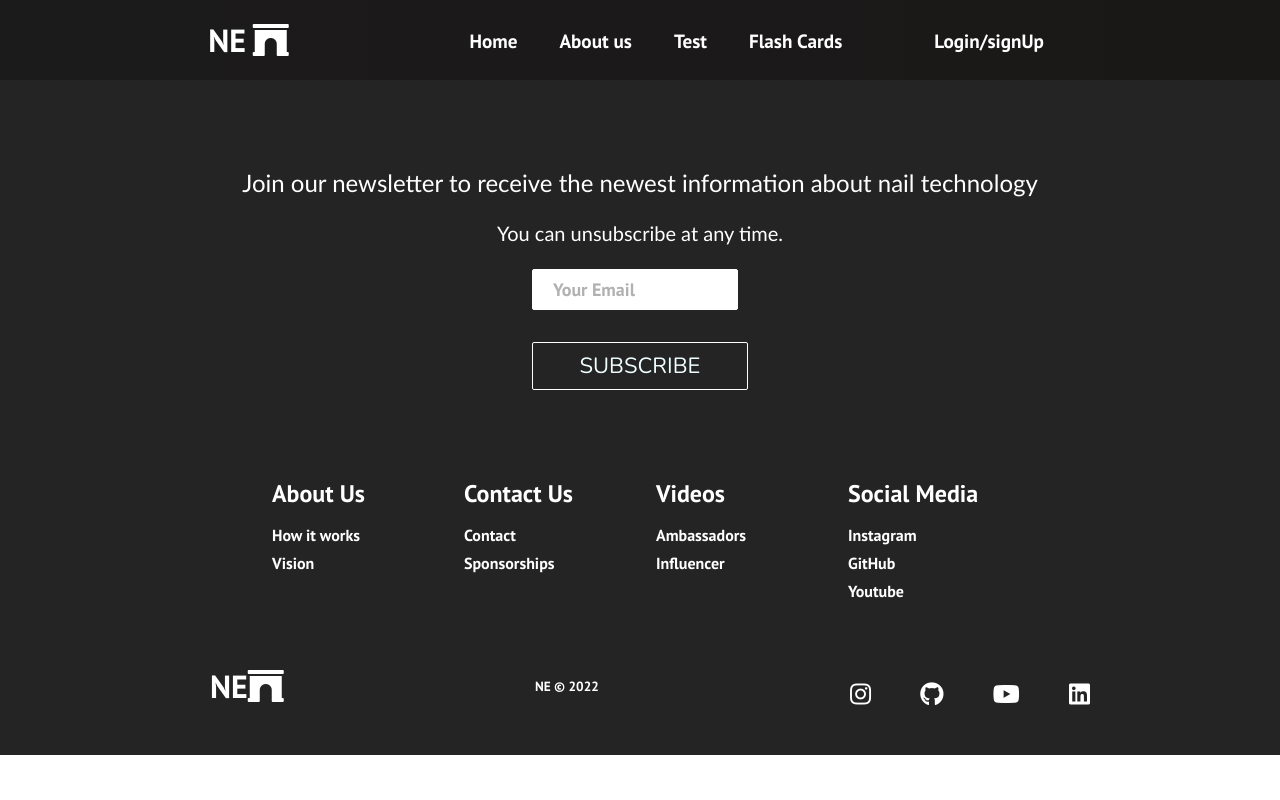
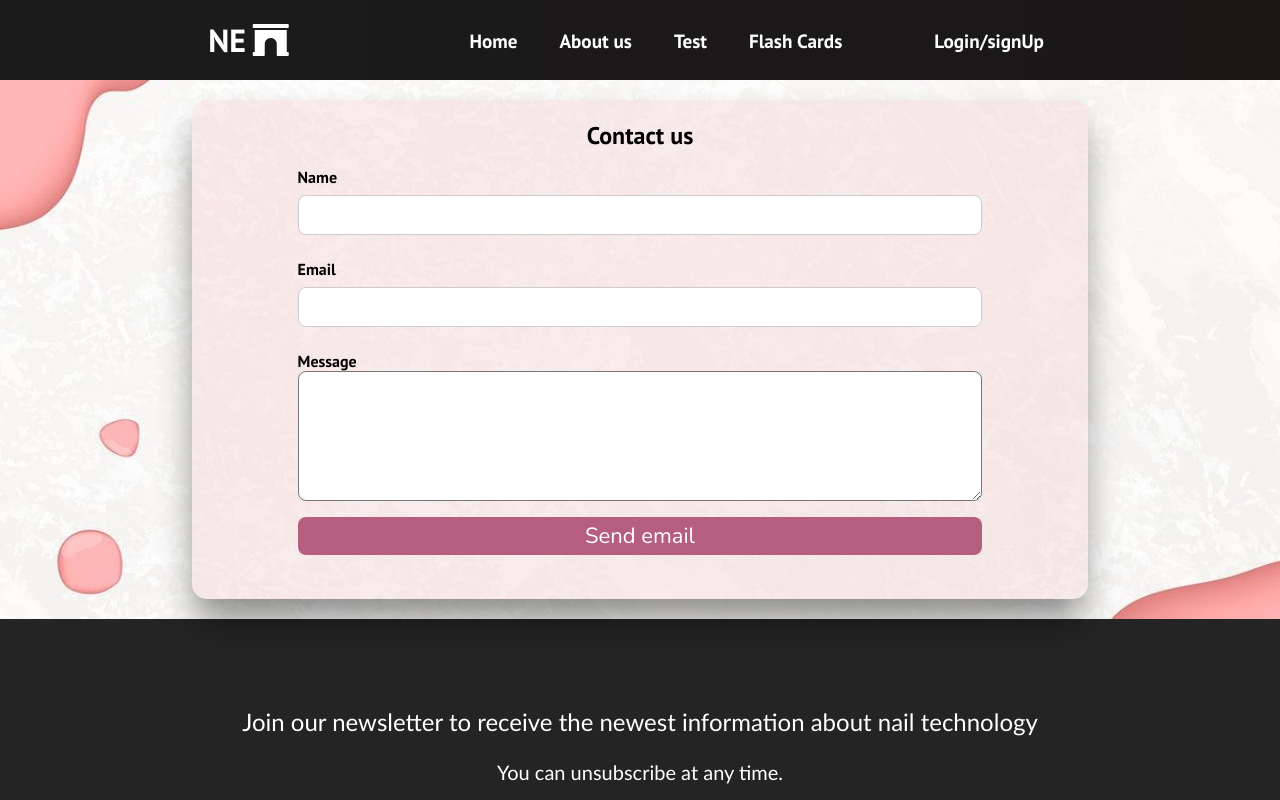
Before and after one commit to olenarostotskyy/react_nail_quiz_practice, a React (Create React App) app: page /contact in a window 1280 px wide. Shown: the top 800 px of the page. Built offline with nearby package versions, Linux system fonts and the light colour scheme; a web font is replaced by a local one.

Commit message:
contact us component

```diff
--- a/package.json
+++ b/package.json
@@ -13,6 +13,7 @@
     "axios": "^0.27.2",
     "bootstrap": "^5.2.0",
     "cors": "^2.8.5",
+    "emailjs-com": "^3.2.0",
     "react": "^18.2.0",
     "react-bootstrap": "^2.5.0",
     "react-dom": "^18.2.0",
--- a/src/App.js
+++ b/src/App.js
@@ -8,9 +8,9 @@ import FlashCards from "./pages/flashCards";
 import SignUp from "./pages/signUp";
 import Footer from "./components/Footer";
 import Test from "./pages/Test";
-// import Quiz from "./pages/Quiz";
 import LoginForm from "./pages/LoginForm";
 import Register from "./pages/Register";
+import Contact from "./pages/Contact";
 // import axios from "axios";
 // import { useEffect, useState } from "react";
 
@@ -42,7 +42,7 @@ function App() {
             <Route path="/login" element={<LoginForm />} />
             <Route path="/test" element={<Test />} />
             <Route path="/register" element={<Register />} />
-            {/* <Route path="/quiz" element={<Quiz />} /> */}
+            <Route path="/contact" element={<Contact />} />
           </Routes>
           <Footer />
         </Router>
--- a/src/components/Footer.js
+++ b/src/components/Footer.js
@@ -43,7 +43,7 @@ const Footer = () => {
           </div>
           <div class="footer-link-items">
             <h2>Contact Us</h2>
-            <Link to="/">Contact</Link>
+            <Link to="/contact">Contact</Link>
 
             <Link to="/">Sponsorships</Link>
           </div>
--- /dev/null
+++ b/src/pages/Contact.css
@@ -0,0 +1,58 @@
+@import url("https://fonts.googleapis.com/css2?family=Nunito&display=swap");
+
+.contact-container {
+  display: flex;
+  width: 100%;
+  height: 100%;
+  justify-content: center;
+  /* border: 2px solid blueviolet; */
+  background: url("../pictures/home_page_img.jpeg") center center/cover
+    no-repeat;
+}
+
+.contact-card {
+  margin: 20px;
+  border-radius: 15px;
+  width: 70%;
+  height: 70%;
+  box-shadow: -1px 24px 36px -4px rgba(0, 0, 0, 0.45);
+  /* max-width: 420px; */
+  /* min-height: 400px; */
+  display: flex;
+  flex-direction: column;
+  justify-content: flex-start;
+  padding: 20px;
+  background-color: rgba(238, 172, 172, 0.23);
+  background-image: linear-gradient(
+    90deg,
+    rgba(255, 255, 255, 0.1) 0%,
+    rgba(255, 255, 255, 0.1) 20%
+  );
+}
+
+.contact-card h2 {
+  text-align: center;
+}
+.contact-button {
+  padding: 0.5rem;
+  font-family: "Nunito", sans-serif;
+  font-size: 22px;
+  padding: 0.25rem;
+  border-radius: 0.5rem;
+  margin-top: 1rem;
+}
+
+textarea {
+  font-family: "Nunito", sans-serif;
+  font-size: 22px;
+  padding: 0.25rem;
+  border-radius: 0.5rem;
+}
+
+form {
+  display: flex;
+  flex-direction: column;
+  justify-content: space-evenly;
+  flex-grow: 1;
+  padding-bottom: 1rem;
+}
--- /dev/null
+++ b/src/pages/Contact.js
@@ -0,0 +1,51 @@
+import React from "react";
+import "./Contact.css";
+import emailjs from "emailjs-com";
+
+const Contact = () => {
+  const sendEmail = (e) => {
+    e.preventDefault();
+
+    emailjs
+      .sendForm(
+        "service_ba0sv1p",
+        "template_xjw6tgg",
+        e.target,
+        "7UxVUKKnknQ4qhKC9"
+        // "MFFbauTFlVTssTeOJZEY-"
+      )
+
+      .then(
+        (res) => {
+          console.log(res.text);
+        },
+        (error) => {
+          console.log(error.text);
+        }
+      );
+    e.target.reset();
+
+    // console.log("test contact us");
+  };
+
+  return (
+    <div className="contact-container">
+      <div className="contact-card">
+        <h2>Contact us</h2>
+        <form onSubmit={sendEmail} className="contact-form">
+          <label>Name</label>
+          <input type="text" name="name" />
+          <label>Email</label>
+          <input type="text" name="user_email" />
+          <label>Message</label>
+          <textarea name="message" rows="4" />
+          <button className="contact-button" type="submit" value="send">
+            Send email
+          </button>
+        </form>
+      </div>
+    </div>
+  );
+};
+
+export default Contact;
--- a/src/pages/Register.css
+++ b/src/pages/Register.css
@@ -33,7 +33,7 @@
     flex-direction: column;
     justify-content: flex-start;
     padding: 20px;
-    background-color: rgba(233, 141, 147, 0.4);
+    background-color: rgba(238, 172, 172, 0.23);;
     background-image: linear-gradient(90deg, rgba(255, 255, 255, 0.1) 0%,rgba(255, 255, 255, 0.1) 20% );
 
 }
```
Also changed, not shown: 1 other file (tests, documents, lock files or other folders).
